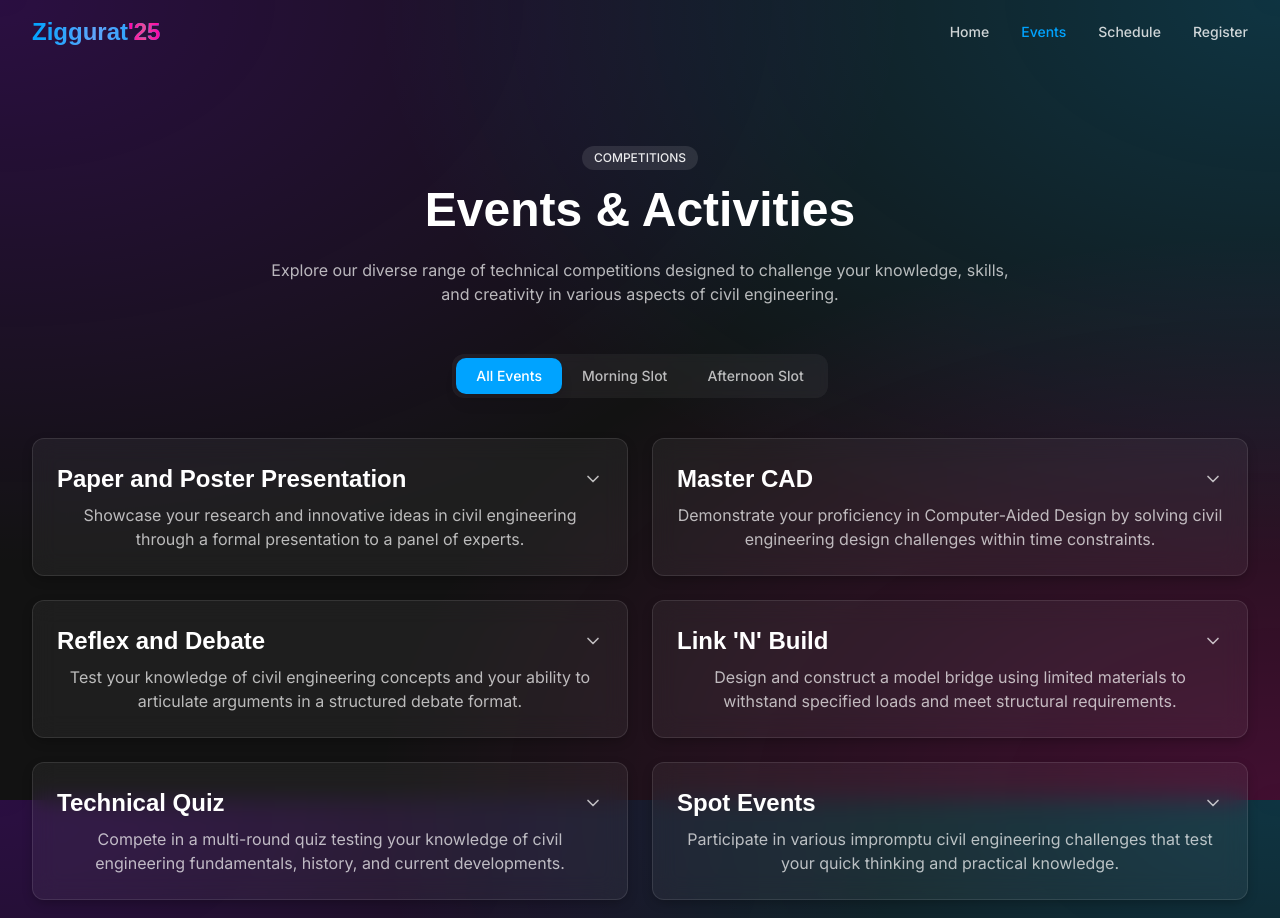
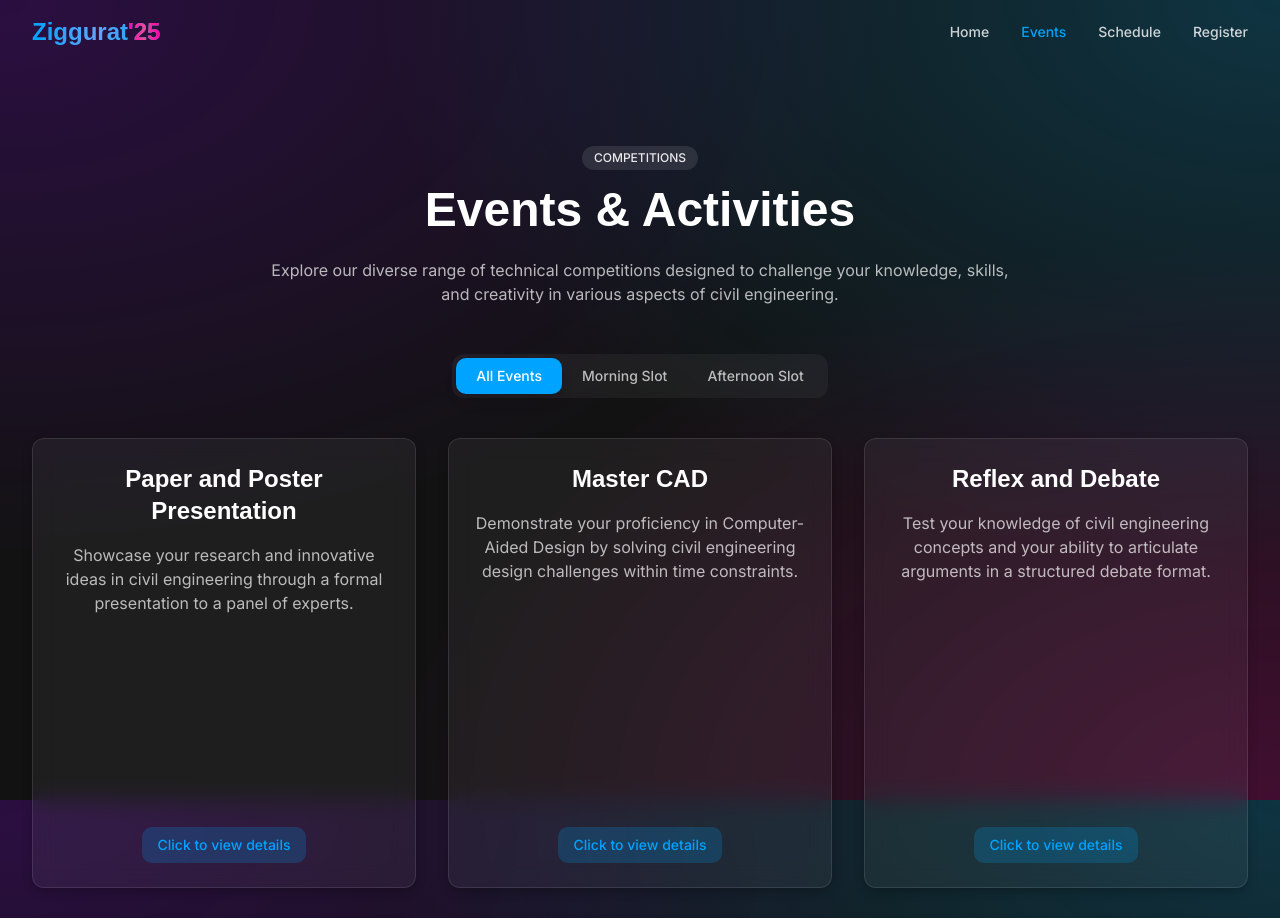
Before and after one commit to ZIGGURAT25/ziggurat-party-vibes, a React (Vite) app: page /events in a window 1280 px wide. Shown: the top 918 px of the page. Built offline with nearby package versions, Linux system fonts and the light colour scheme; a web font is replaced by a local one.

Commit message:
Refactor events card display
The events card display was refactored to use a poster type card flip or another suitable display method.

```diff
--- a/src/components/EventCard.tsx
+++ b/src/components/EventCard.tsx
@@ -1,6 +1,6 @@
 
 import { useState } from 'react';
-import { ChevronDown, User, Phone } from 'lucide-react';
+import { ArrowLeft, User, Phone } from 'lucide-react';
 
 export interface EventProps {
   id: string;
@@ -14,34 +14,54 @@ export interface EventProps {
 }
 
 const EventCard = ({ event }: { event: EventProps }) => {
-  const [isExpanded, setIsExpanded] = useState(false);
+  const [isFlipped, setIsFlipped] = useState(false);
+
+  const handleFlip = () => {
+    setIsFlipped(!isFlipped);
+  };
 
   return (
-    <div
-      className="glass-panel rounded-xl overflow-hidden transition-all duration-300 hover:shadow-[0_8px_30px_rgb(0,163,255,0.1)]"
-    >
+    <div className="h-[450px] perspective-1000">
       <div
-        className="p-6 cursor-pointer"
-        onClick={() => setIsExpanded(!isExpanded)}
+        className={`relative w-full h-full transition-all duration-500 preserve-3d ${
+          isFlipped ? 'rotate-y-180' : ''
+        }`}
       >
-        <div className="flex justify-between items-center">
-          <h3 className="text-xl md:text-2xl font-display font-semibold text-white">
+        {/* Front of card */}
+        <div
+          className="absolute w-full h-full backface-hidden glass-panel rounded-xl overflow-hidden cursor-pointer p-6 flex flex-col"
+          onClick={handleFlip}
+        >
+          <h3 className="text-xl md:text-2xl font-display font-semibold text-white mb-4">
             {event.title}
           </h3>
-          <ChevronDown className={`w-5 h-5 text-white/70 transition-transform duration-300 ${isExpanded ? 'rotate-180' : ''}`} />
+
+          <p className="text-white/70 flex-grow">
+            {event.description}
+          </p>
+
+          <div className="mt-6 flex justify-center">
+            <span className="inline-block px-4 py-2 bg-ziggurat-blue/20 text-ziggurat-blue rounded-md text-sm font-medium">
+              Click to view details
+            </span>
+          </div>
         </div>
 
-        <p className="mt-2 text-white/70 line-clamp-2">
-          {event.description}
-        </p>
-      </div>
+        {/* Back of card */}
+        <div
+          className="absolute w-full h-full backface-hidden rotate-y-180 glass-panel rounded-xl overflow-auto p-6"
+        >
+          <button
+            onClick={handleFlip}
+            className="absolute top-4 left-4 p-2 rounded-full bg-white/10 hover:bg-white/20 transition-colors"
+          >
+            <ArrowLeft className="w-4 h-4 text-white" />
+          </button>
 
-      <div
-        className={`overflow-hidden transition-all duration-300 ease-in-out ${
-          isExpanded ? 'max-h-[1000px] opacity-100' : 'max-h-0 opacity-0'
-        }`}
-      >
-        <div className="p-6 pt-0 border-t border-white/10">
+          <h3 className="text-xl font-display font-semibold text-white text-center mb-4 mt-2">
+            {event.title}
+          </h3>
+
           <div className="mb-4">
             <h4 className="text-sm font-medium text-ziggurat-blue mb-2">Coordinators</h4>
             <div className="space-y-2">
--- a/src/index.css
+++ b/src/index.css
@@ -86,6 +86,23 @@
   .page-transition {
     @apply transition-all duration-500 ease-out;
   }
+
+  /* Card flip utilities */
+  .perspective-1000 {
+    perspective: 1000px;
+  }
+
+  .preserve-3d {
+    transform-style: preserve-3d;
+  }
+
+  .backface-hidden {
+    backface-visibility: hidden;
+  }
+
+  .rotate-y-180 {
+    transform: rotateY(180deg);
+  }
 }
 
 /* Global styles */
--- a/src/pages/Events.tsx
+++ b/src/pages/Events.tsx
@@ -197,7 +197,7 @@ const Events = () => {
           </div>
         </div>
 
-        <div className="grid grid-cols-1 md:grid-cols-2 gap-6 mb-12">
+        <div className="grid grid-cols-1 md:grid-cols-2 lg:grid-cols-3 gap-8 mb-12">
           {filteredEvents.map((event) => (
             <EventCard key={event.id} event={event} />
           ))}
```
